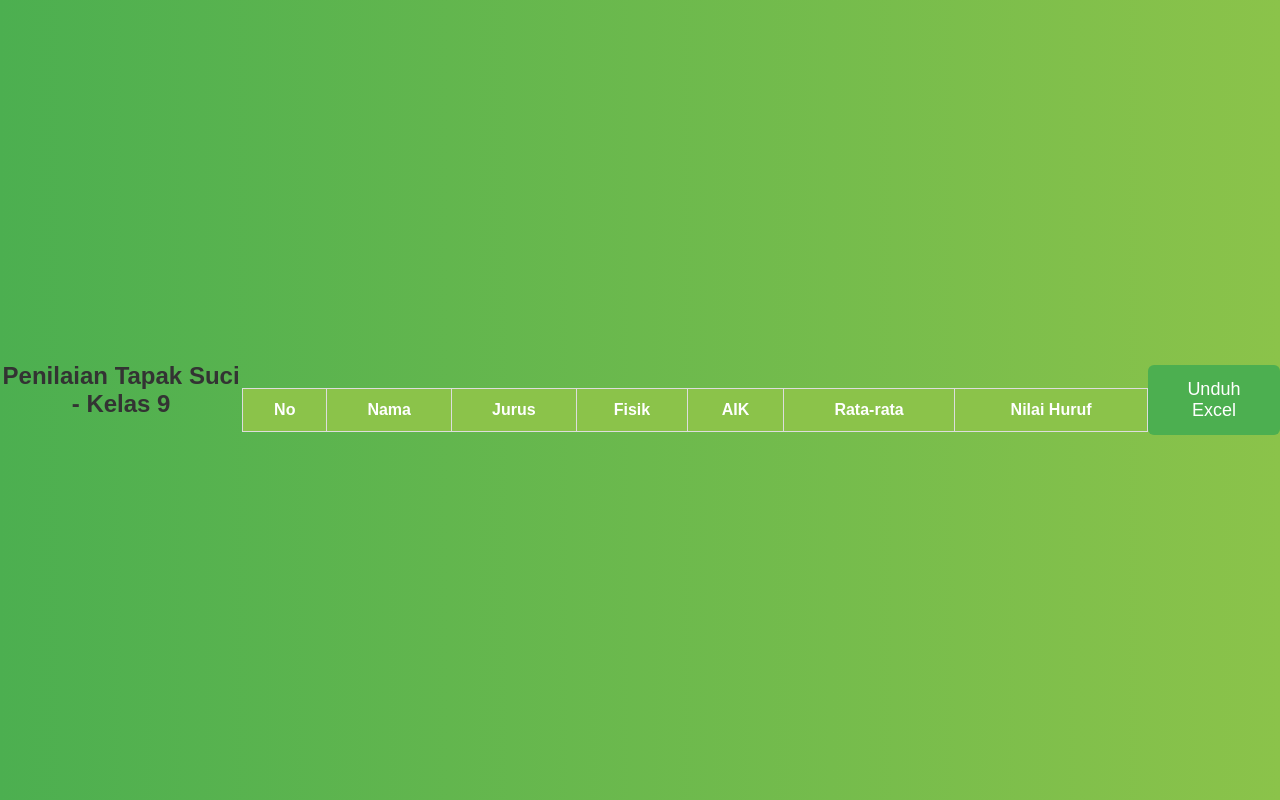
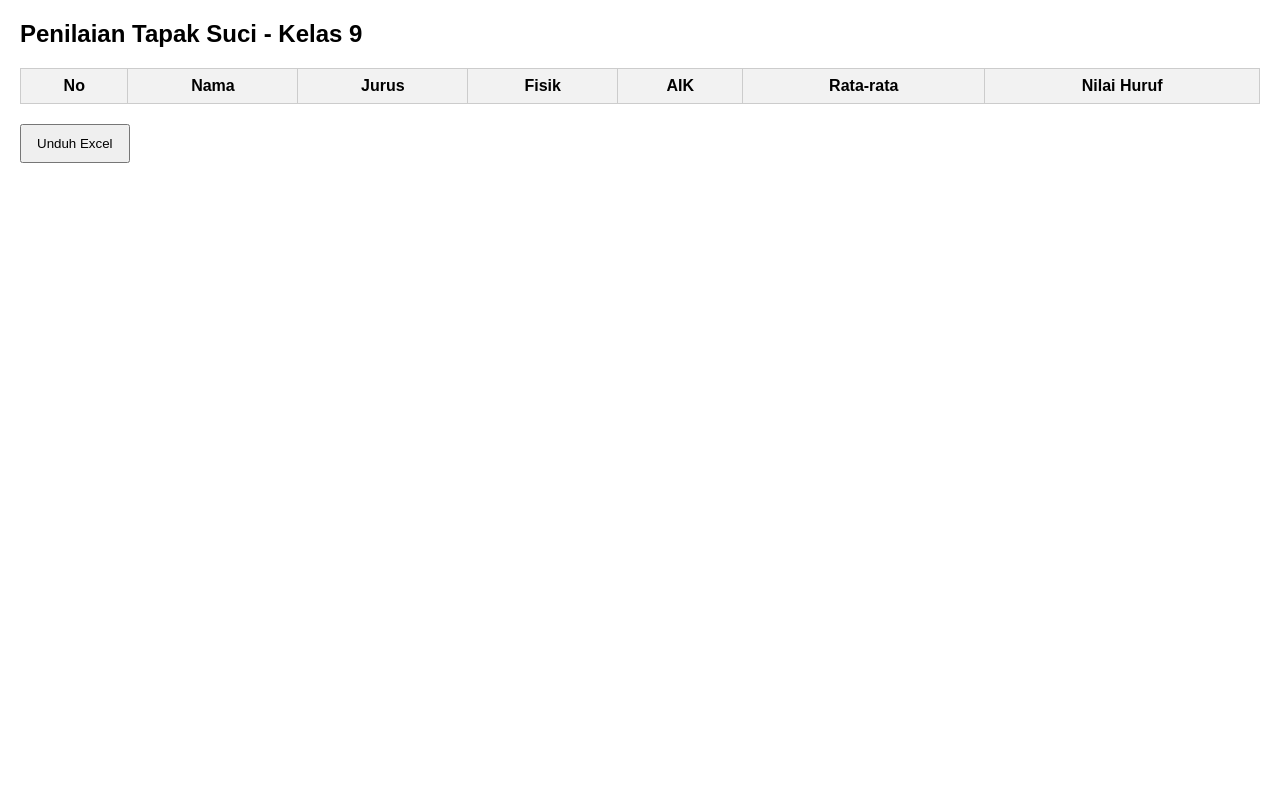
Before and after one commit to Dompesquad/penilaian-ts-mts, a plain HTML site: page index.html in a window 1280 px wide. Drawn offline with Linux system fonts and the light colour scheme.

Commit message:
Update style.css

```diff
--- a/style.css
+++ b/style.css
@@ -1,93 +1,29 @@
-* {
-  margin: 0;
-  padding: 0;
-  box-sizing: border-box;
-}
-
 body {
-  font-family: 'Arial', sans-serif;
-  background: linear-gradient(to right, #4CAF50, #8BC34A);
-  color: white;
-  text-align: center;
-  height: 100vh;
-  display: flex;
-  justify-content: center;
-  align-items: center;
-}
-
-.login-container, .main-container {
-  width: 90%;
-  max-width: 900px;
-  background: #ffffff;
-  padding: 30px;
-  border-radius: 12px;
-  box-shadow: 0 4px 10px rgba(0, 0, 0, 0.2);
-}
-
-h2 {
-  color: #333;
-  font-size: 24px;
-  margin-bottom: 20px;
-}
-
-input[type="password"], input[type="text"], input[type="number"] {
-  width: 100%;
-  padding: 12px;
-  margin: 10px 0;
-  border-radius: 6px;
-  border: 1px solid #ddd;
-  font-size: 16px;
-}
-
-button {
-  background-color: #4CAF50;
-  color: white;
-  border: none;
-  padding: 14px 30px;
-  font-size: 18px;
-  border-radius: 6px;
-  cursor: pointer;
-  transition: background-color 0.3s;
-}
-
-button:hover {
-  background-color: #388E3C;
-}
-
-.table-container {
-  overflow-x: auto;
+  font-family: Arial, sans-serif;
+  margin: 20px;
 }
 
 table {
+  border-collapse: collapse;
   width: 100%;
-  border-collapse: collapse;
   margin-top: 20px;
 }
 
 th, td {
-  padding: 12px;
-  border: 1px solid #ddd;
-  font-size: 16px;
+  border: 1px solid #ccc;
+  padding: 8px;
+  text-align: center;
 }
 
 th {
-  background-color: #8BC34A;
-  color: white;
+  background-color: #f2f2f2;
 }
 
-input[type="number"], input[type="text"] {
-  font-size: 16px;
-  text-align: center;
+input {
+  width: 60px;
 }
 
-.average {
-  font-weight: bold;
+button {
+  margin-top: 20px;
+  padding: 10px 15px;
 }
-
-.input-nilai {
-  width: 80px;
-}
-
-button:active {
-  transform: scale(0.98);
-}
```
